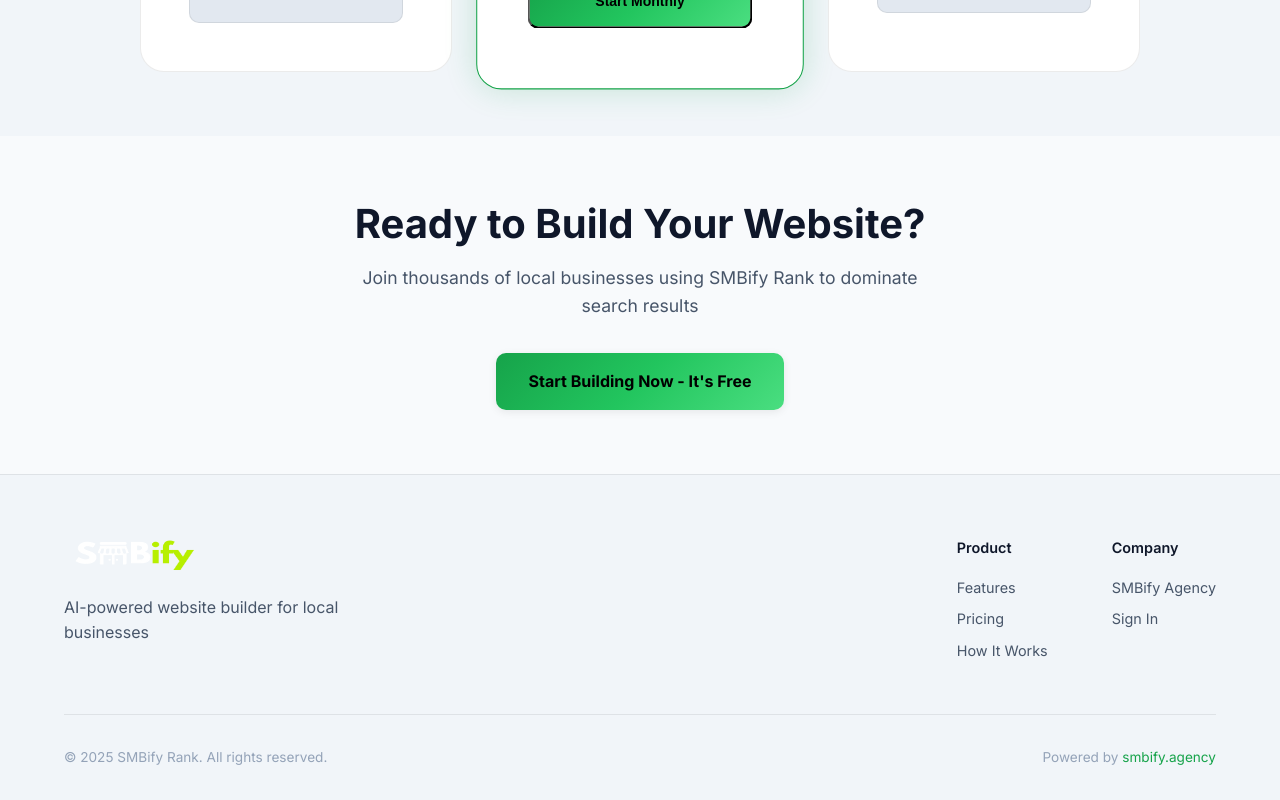
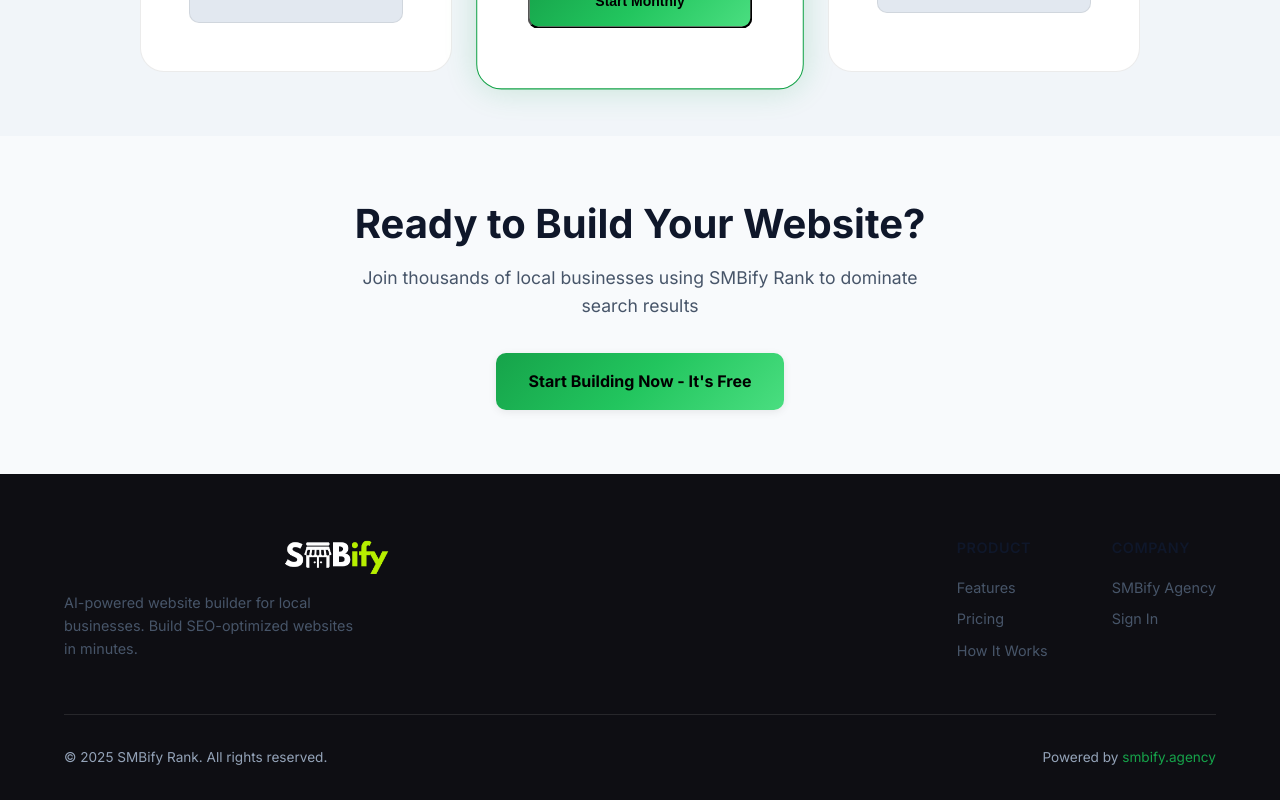
Before and after one commit to smbifyagency/SMBifyRank, a Next.js app: page / in a window 1280 px wide. Shown: the part 3061-3861 px from the top of the page. Built offline with nearby package versions, Linux system fonts and the light colour scheme; no server answers.

Commit message:
style: update header and footer design with unified black theme and proper logo sizing

```diff
--- a/src/app/page.module.css
+++ b/src/app/page.module.css
@@ -577,10 +577,10 @@
   margin-bottom: var(--space-xl);
 }
 
-/* Footer */
+/* Footer - Matches Header Style */
 .footer {
   padding: var(--space-3xl) 0 var(--space-xl);
-  background: var(--bg-secondary);
+  background: rgba(10, 10, 15, 0.98);
   border-top: 1px solid var(--border-color);
 }
 
@@ -589,6 +589,7 @@
   grid-template-columns: 1fr 1fr;
   gap: var(--space-3xl);
   margin-bottom: var(--space-2xl);
+  align-items: start;
 }
 
 @media (max-width: 768px) {
@@ -598,10 +599,24 @@
   }
 }
 
+.footerBrand {
+  display: flex;
+  flex-direction: column;
+  gap: var(--space-md);
+}
+
+.footerLogo {
+  max-height: 36px;
+  width: auto;
+  height: auto;
+  object-fit: contain;
+}
+
 .footerBrand p {
   color: var(--text-secondary);
-  margin-top: var(--space-md);
   max-width: 300px;
+  font-size: 0.9rem;
+  line-height: 1.6;
 }
 
 .footerLinks {
@@ -621,6 +636,8 @@
   font-weight: 600;
   margin-bottom: var(--space-md);
   color: var(--text-primary);
+  text-transform: uppercase;
+  letter-spacing: 0.5px;
 }
 
 .footerColumn a {
@@ -628,18 +645,20 @@
   padding: var(--space-xs) 0;
   color: var(--text-secondary);
   font-size: 0.9rem;
-  transition: color var(--transition-fast);
+  transition: all var(--transition-fast);
 }
 
 .footerColumn a:hover {
   color: var(--accent-primary);
+  transform: translateX(4px);
 }
 
 .footerBottom {
   display: flex;
   justify-content: space-between;
+  align-items: center;
   padding-top: var(--space-xl);
-  border-top: 1px solid var(--border-color);
+  border-top: 1px solid rgba(255, 255, 255, 0.1);
 }
 
 @media (max-width: 640px) {
@@ -657,9 +676,10 @@
 
 .footerBottom a {
   color: var(--accent-primary);
-  transition: color var(--transition-fast);
+  transition: all var(--transition-fast);
 }
 
 .footerBottom a:hover {
-  color: var(--accent-primary-hover);
+  color: #d4ff00;
+  text-decoration: underline;
 }
--- a/src/app/page.tsx
+++ b/src/app/page.tsx
@@ -267,12 +267,13 @@
           <div className={styles.footerContent}>
             <div className={styles.footerBrand}>
               <Image
-                src="/logo-dark.png"
+                src="/logo-brand.png"
                 alt="SMBify Rank"
-                width={140}
-                height={32}
+                width={160}
+                height={40}
+                className={styles.footerLogo}
               />
-              <p>AI-powered website builder for local businesses</p>
+              <p>AI-powered website builder for local businesses. Build SEO-optimized websites in minutes.</p>
             </div>
             <div className={styles.footerLinks}>
               <div className={styles.footerColumn}>
```
Also changed, not shown: public/logo-brand.png (added).
